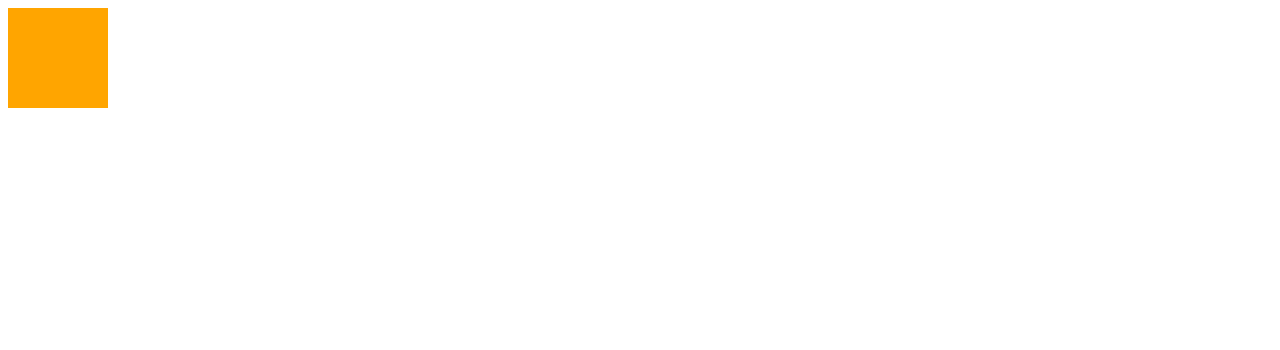
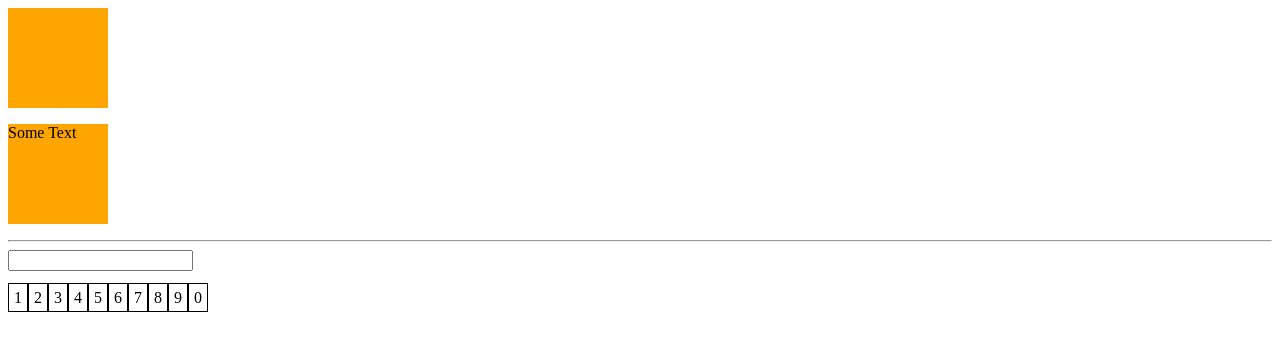
Before and after one commit to pug3eye/ng-styles-animationII, an Angular app: page / in a window 1280 px wide. Shown: the top 350 px of the page. Built offline with nearby package versions, Linux system fonts and the light colour scheme.

Commit message:
using Multiple Triggers

```diff
--- a/src/app/app.component.html
+++ b/src/app/app.component.html
@@ -2,3 +2,21 @@
   (click)="onClickSimple()"
   (mousedown)="clickInfo = 'mousedown'"
   [@clickedState]="clickInfo"></div>
+
+<p
+  (click)="paragraphClick = 'clicked'"
+  [@clickedState]="paragraphClick">Some Text</p>
+
+<hr>
+<input type="number" (input)="numberEntered = $event.target.value">
+<br><br>
+<span [@numberEnteredState]="numberEntered == 1 ? 'selected' : 'unselected'">1</span>
+<span [@numberEnteredState]="numberEntered == 2 ? 'selected' : 'unselected'">2</span>
+<span [@numberEnteredState]="numberEntered == 3 ? 'selected' : 'unselected'">3</span>
+<span [@numberEnteredState]="numberEntered == 4 ? 'selected' : 'unselected'">4</span>
+<span [@numberEnteredState]="numberEntered == 5 ? 'selected' : 'unselected'">5</span>
+<span [@numberEnteredState]="numberEntered == 6 ? 'selected' : 'unselected'">6</span>
+<span [@numberEnteredState]="numberEntered == 7 ? 'selected' : 'unselected'">7</span>
+<span [@numberEnteredState]="numberEntered == 8 ? 'selected' : 'unselected'">8</span>
+<span [@numberEnteredState]="numberEntered == 9 ? 'selected' : 'unselected'">9</span>
+<span [@numberEnteredState]="numberEntered == 0 ? 'selected' : 'unselected'">0</span>
--- a/src/app/app.component.ts
+++ b/src/app/app.component.ts
@@ -28,12 +28,26 @@
       transition('clicked => default', animate(300)),
       transition('mousedown <=> clicked', animate(300)),
       // transition('clicked => mousedown', animate(300))
+    ]),
+    trigger('numberEnteredState', [
+      state('unselected', style({
+        border: '1px solid black',
+        padding: '5px'
+      })),
+      state('selected', style({
+        border: '2px solid blue',
+        padding: '4px',
+        backgroundColor: 'lightblue'
+      })),
+      transition('unselected => selected', animate(300))
     ])
   ]
 })
 export class AppComponent {
   // title = 'app';
   clickInfo = 'default';
+  paragraphClick = 'default';
+  numberEntered;
 
   onClickSimple() {
    this.clickInfo = 'clicked';
```
